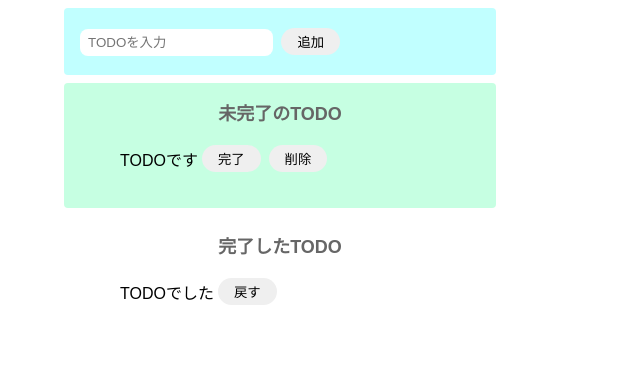
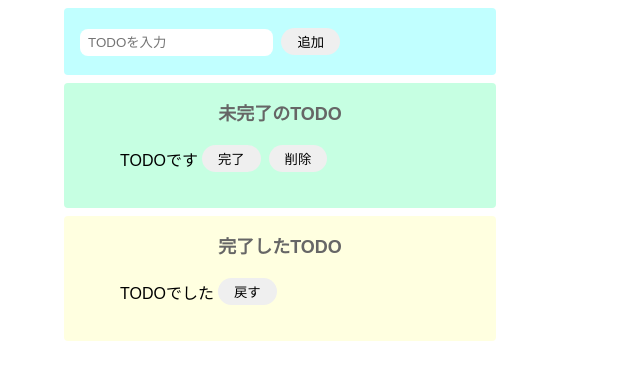
Before and after one commit to AyakoNakamoto-code/todo.js, a website built with Parcel: page index.html in a window 1280 px wide. Shown: the whole page, without its empty margins (0-640 px from the left). Built offline with nearby package versions, Linux system fonts and the light colour scheme.

```diff
--- a/src/styles.css
+++ b/src/styles.css
@@ -45,7 +45,7 @@
 .incomplate-area {
   background-color: #c6ffe2;
 }
-.conplete-area {
+.complete-area {
   background-color: #ffffe0;
 }
 
```
